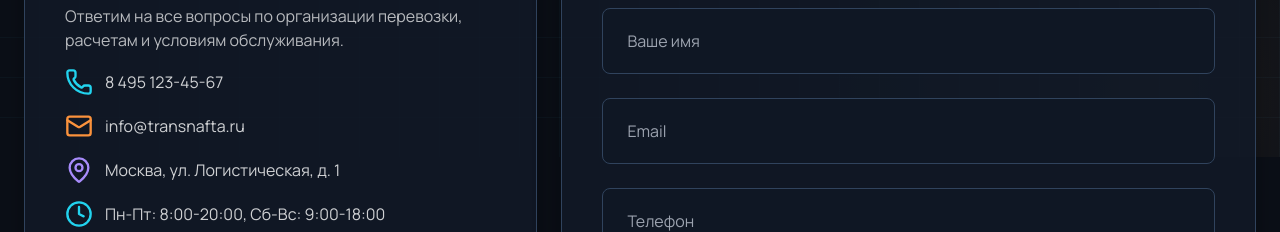
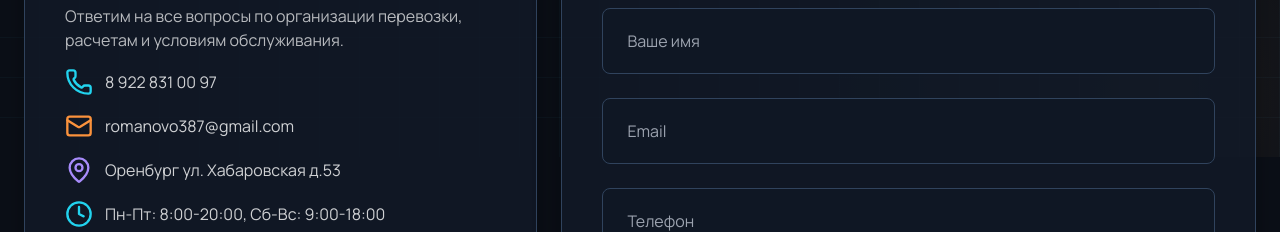
Before and after one commit to kingoftears187/diplom, a website: page contacts.html in a window 1280 px wide. Shown: the part 643-875 px from the top of the page. Drawn offline with nearby package versions, Linux system fonts and the light colour scheme; no server answers.

```diff
--- a/contacts.html
+++ b/contacts.html
@@ -70,9 +70,9 @@
                     <h2 class="text-3xl font-semibold mb-5 text-[#00d4ff]">Контактная информация</h2>
                     <p class="text-white/70 mb-4">Ответим на все вопросы по организации перевозки, расчетам и условиям обслуживания.</p>
                     <div class="space-y-4 text-white/80">
-                        <div class="flex items-center gap-3"><span class="text-[#22d3ee] shrink-0"><i data-lucide="phone" class="ico ico-lg"></i></span><span>8 495 123-45-67</span></div>
-                        <div class="flex items-center gap-3"><span class="text-[#fb923c] shrink-0"><i data-lucide="mail" class="ico ico-lg"></i></span><span>info@transnafta.ru</span></div>
-                        <div class="flex items-center gap-3"><span class="text-[#a78bfa] shrink-0"><i data-lucide="map-pin" class="ico ico-lg"></i></span><span>Москва, ул. Логистическая, д. 1</span></div>
+                        <div class="flex items-center gap-3"><span class="text-[#22d3ee] shrink-0"><i data-lucide="phone" class="ico ico-lg"></i></span><span>8 922 831 00 97</span></div>
+                        <div class="flex items-center gap-3"><span class="text-[#fb923c] shrink-0"><i data-lucide="mail" class="ico ico-lg"></i></span><span>romanovo387@gmail.com</span></div>
+                        <div class="flex items-center gap-3"><span class="text-[#a78bfa] shrink-0"><i data-lucide="map-pin" class="ico ico-lg"></i></span><span>Оренбург ул. Хабаровская д.53</span></div>
                         <div class="flex items-center gap-3"><span class="text-[#22d3ee] shrink-0"><i data-lucide="clock" class="ico ico-lg"></i></span><span>Пн-Пт: 8:00-20:00, Сб-Вс: 9:00-18:00</span></div>
                     </div>
                 </div>
```
